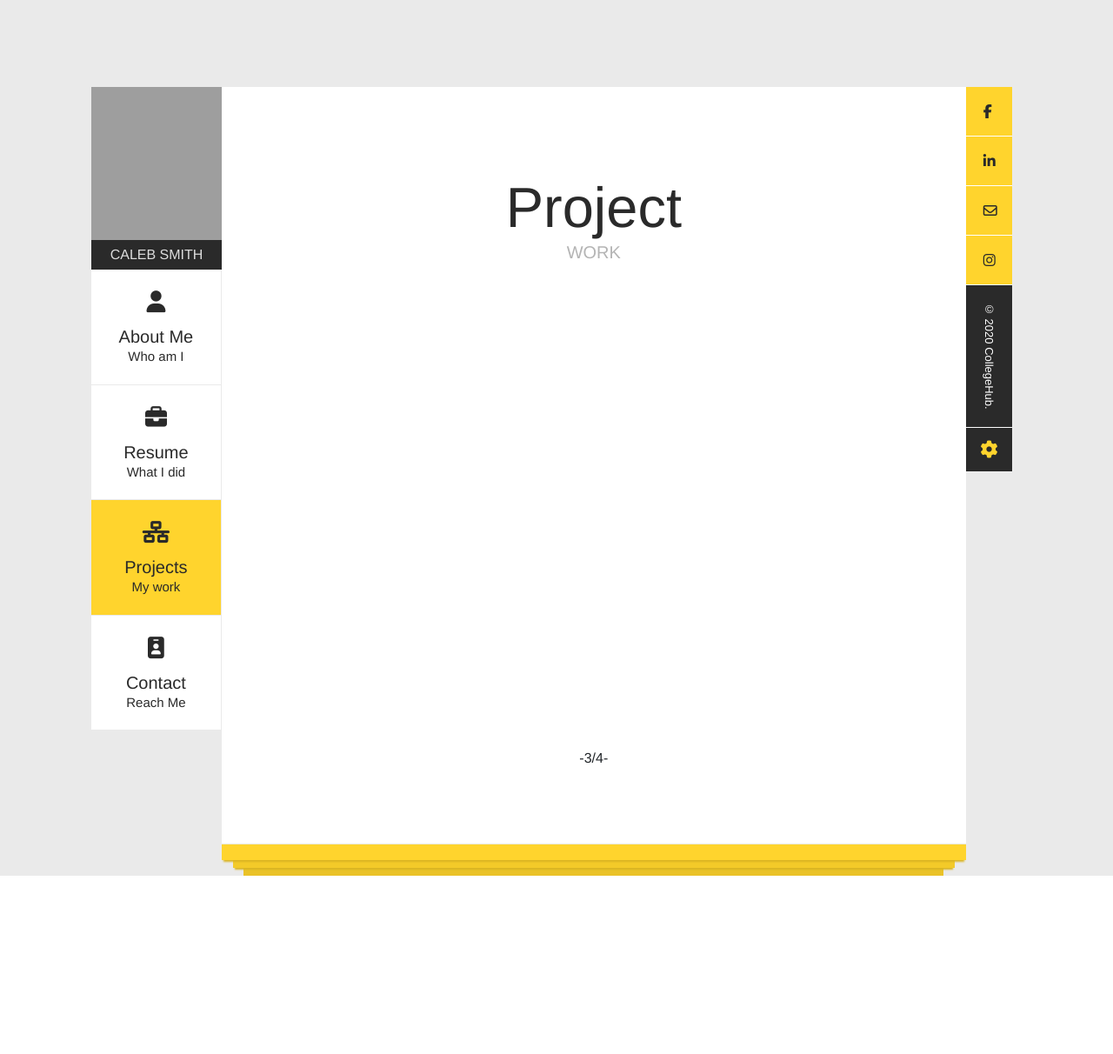
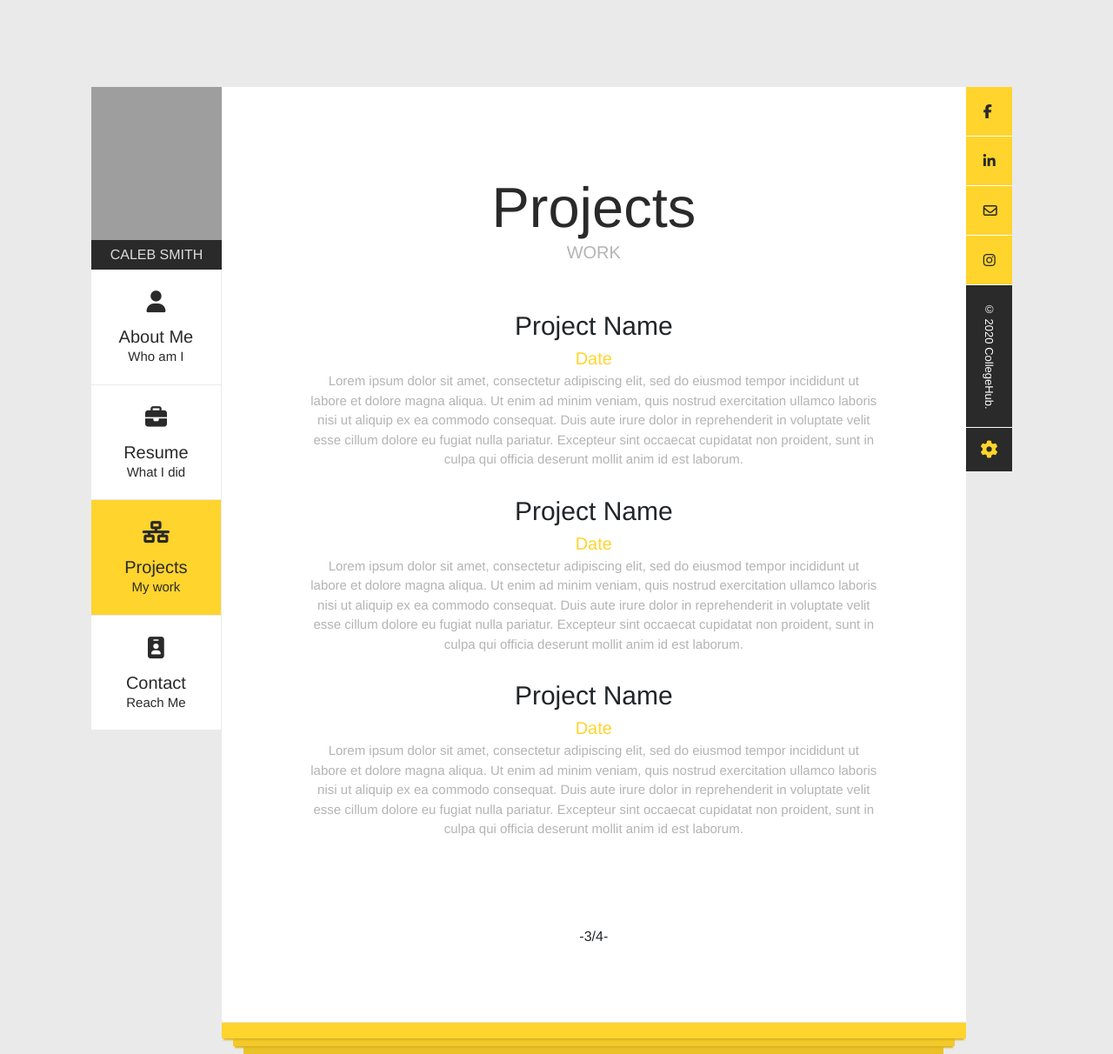
Before and after one commit to CSE-Courses/course-project-a9-collegehub, a Django app: page /Book/ in a window 1280 px wide, after a click that opens the changed part. Shown: the whole page at 87% size. Before the commit the page ends 1007 px from the top, so only its background shows below. Run offline with Django 3.2, Linux system fonts and the light colour scheme; some libraries are stand-ins or nearby versions; some web fonts are replaced; grey boxes are pictures that could not be loaded.

```diff
--- a/cse442_project/collegeHub/static/collegehub/style_tp3.css
+++ b/cse442_project/collegeHub/static/collegehub/style_tp3.css
@@ -386,6 +386,37 @@ html {
     .exp_title {
         text-align: right;
     }
+    .project_card{
+        margin-bottom: 25px;
+    }
+    .project_name{
+        font-size: 30px;
+    }
+    .project_date{
+        color: #ffd42d;
+        font-size: 20px;
+        font-weight: lighter;
+    }
+    .project_description{
+        font-size: 15px;
+        font-family: "Helvetica Neue", Helvetica, Arial, sans-serif;
+        color: #b4b4b4;
+    }
+    .contact_container{
+        display: flex;
+        flex-direction: column;
+        align-items: center;
+        justify-content: center;
+        text-align: center;
+    }
+    #contact_social{
+        display: flex;
+        width: 100%;
+        justify-content: space-around;
+    }
+    #contact_social a{
+        border-radius: 0.5rem;
+    }
 }
 
 /*MOBILE DEVICES*/
--- a/cse442_project/collegeHub/templates/collegeHub/temp_3.html
+++ b/cse442_project/collegeHub/templates/collegeHub/temp_3.html
@@ -244,13 +244,47 @@
                      aria-labelledby="list-messages-list">
                     <div style="margin: 100px;min-height: 35rem;">
                         <div class="section name_container">
-                            <h1 class="section_heading_text">Project</h1>
+                            <h1 class="section_heading_text">Projects</h1>
                             <h2 class="section_sub_heading_text"> WORK</h2>
                         </div>
                         <div class="section project_container">
-
+                            <div class="project_card">
+                                <div class="project_name"> Project Name</div>
+                                <div class="project_date"> Date</div>
+                                <div class="project_description"> Lorem ipsum dolor sit amet, consectetur adipiscing
+                                    elit, sed do eiusmod tempor
+                                    incididunt ut labore et dolore magna aliqua. Ut enim ad minim veniam, quis nostrud
+                                    exercitation ullamco laboris nisi ut aliquip ex ea commodo consequat. Duis aute
+                                    irure dolor in reprehenderit in voluptate velit esse cillum dolore eu fugiat nulla
+                                    pariatur. Excepteur sint occaecat cupidatat non proident, sunt in culpa qui officia
+                                    deserunt mollit anim id est laborum.
+                                </div>
+                            </div>
+                            <div class="project_card">
+                                <div class="project_name"> Project Name</div>
+                                <div class="project_date"> Date</div>
+                                <div class="project_description"> Lorem ipsum dolor sit amet, consectetur adipiscing
+                                    elit, sed do eiusmod tempor
+                                    incididunt ut labore et dolore magna aliqua. Ut enim ad minim veniam, quis nostrud
+                                    exercitation ullamco laboris nisi ut aliquip ex ea commodo consequat. Duis aute
+                                    irure dolor in reprehenderit in voluptate velit esse cillum dolore eu fugiat nulla
+                                    pariatur. Excepteur sint occaecat cupidatat non proident, sunt in culpa qui officia
+                                    deserunt mollit anim id est laborum.
+                                </div>
+                            </div>
+                            <div class="project_card">
+                                <div class="project_name"> Project Name</div>
+                                <div class="project_date"> Date</div>
+                                <div class="project_description"> Lorem ipsum dolor sit amet, consectetur adipiscing
+                                    elit, sed do eiusmod tempor
+                                    incididunt ut labore et dolore magna aliqua. Ut enim ad minim veniam, quis nostrud
+                                    exercitation ullamco laboris nisi ut aliquip ex ea commodo consequat. Duis aute
+                                    irure dolor in reprehenderit in voluptate velit esse cillum dolore eu fugiat nulla
+                                    pariatur. Excepteur sint occaecat cupidatat non proident, sunt in culpa qui officia
+                                    deserunt mollit anim id est laborum.
+                                </div>
+                            </div>
                         </div>
-
                     </div>
                     <div style="margin: 100px 0 50px 0">
                         -3/4-
```
Also changed, not shown: other parts of cse442_project/collegeHub/templates/collegeHub/temp_3.html (+30 -1 lines), cse442_project/db.sqlite3.
